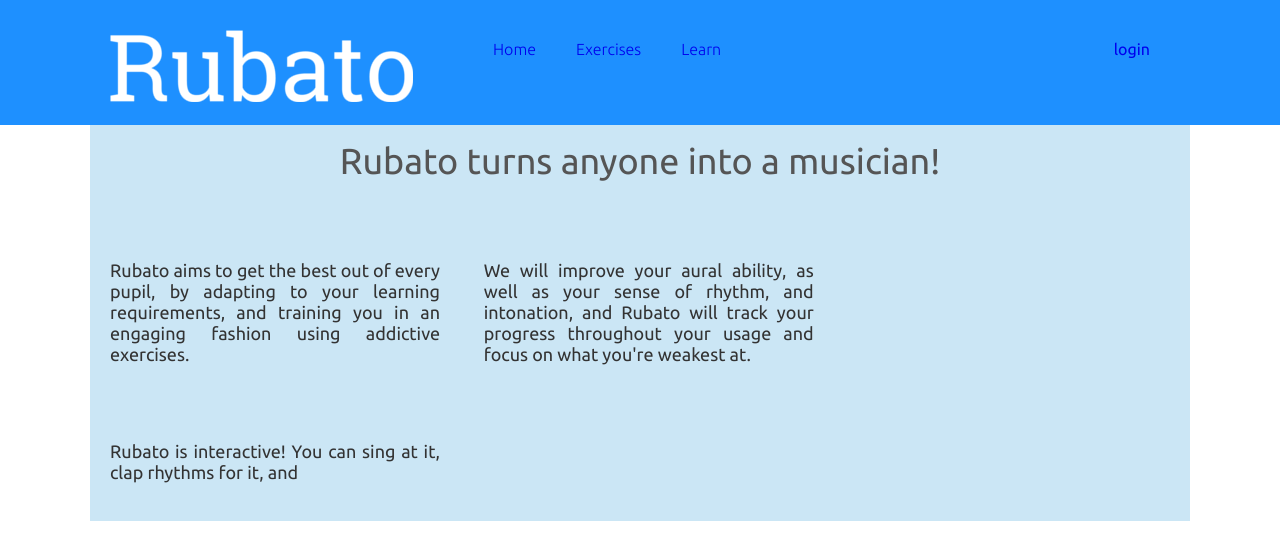
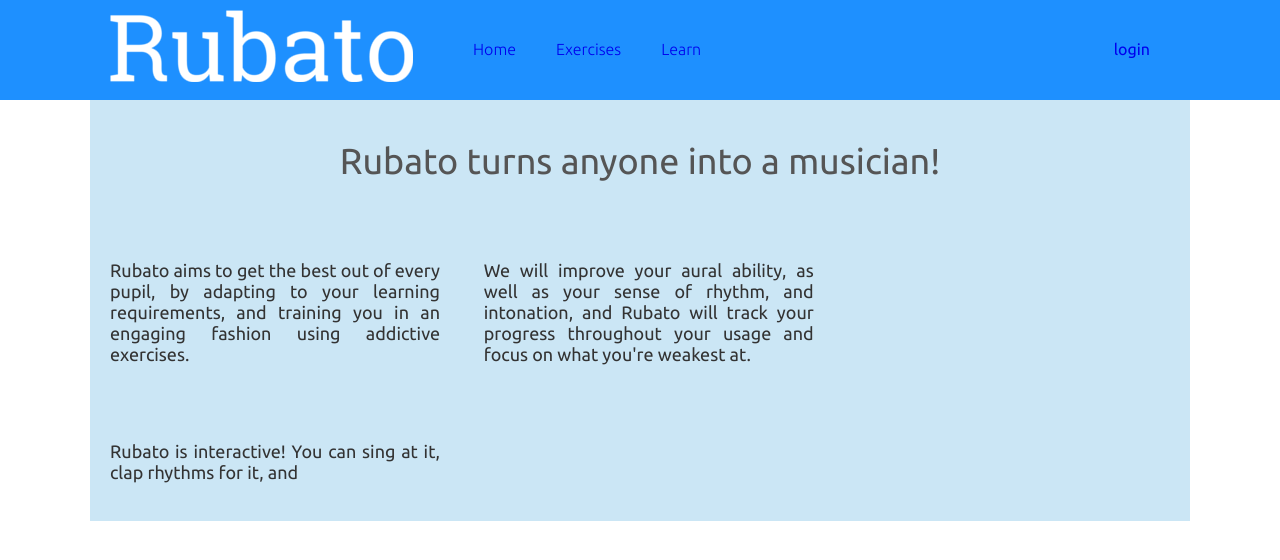
Before and after one commit to conradg/rubato, a Django app: page / in a window 1280 px wide. Shown: the top 560 px of the page. Run offline with Django 3.2, Linux system fonts and the light colour scheme; parts of the project's set-up code (start-up, migrations or seed data) failed here and were passed over; some libraries are stand-ins or nearby versions.

Commit message:
proper css change

```diff
--- a/static/css/main.css
+++ b/static/css/main.css
@@ -51,7 +51,7 @@ a:visited{
 
 #name {
     float: left;
-    padding: 20px;
+    padding-left: 20px;
 
 }
 
```
